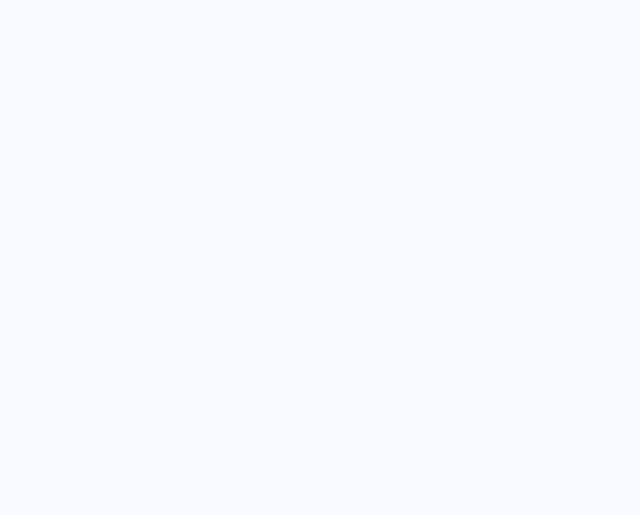
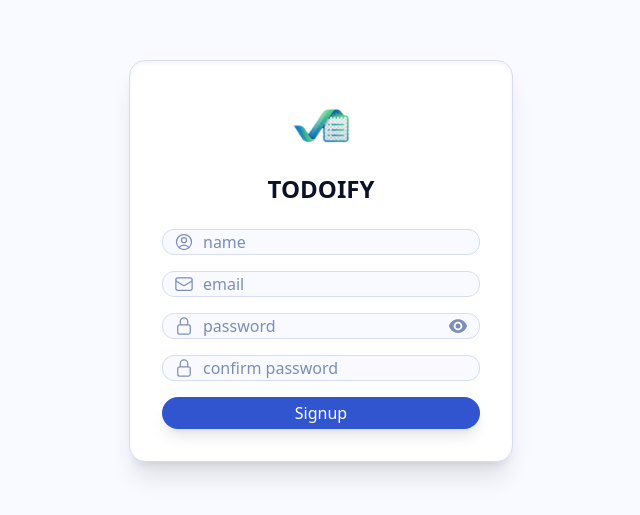
Before and after one commit to Eh-Ho/ToDo-app, a React (Vite) app in the folder todo-app/: page /signup in a window 1280 px wide. Shown: the part 139-654 px from the top of the page, without its empty margins (319-959 px from the left). Built offline with nearby package versions, Linux system fonts and the light colour scheme.

Commit message:
signup page completed

```diff
--- a/todo-app/src/app/router/Router.tsx
+++ b/todo-app/src/app/router/Router.tsx
@@ -1,6 +1,7 @@
 import { BrowserRouter, Routes, Route } from "react-router-dom";
 import AuthLayout from "../layouts/AuthLayout";
 import LoginPage from "../../pages/auth/LoginPage";
+import SignupPage from "../../pages/auth/SignupPage";
 
 function Router() {
   return (
@@ -8,10 +9,9 @@ function Router() {
       <Routes>
         {/* TODO landing page */}
         <Route path="/"></Route>
-        {/* TODO auth layout wrapper */}
         <Route element={<AuthLayout />}>
           <Route path="login" element={<LoginPage />}></Route>
-          <Route path="signup"></Route>
+          <Route path="signup" element={<SignupPage />}></Route>
         </Route>
 
         <Route>
--- a/todo-app/src/pages/auth/LoginPage.tsx
+++ b/todo-app/src/pages/auth/LoginPage.tsx
@@ -26,7 +26,7 @@ const LoginPage = () => {
           <h2 className="text-content text-2xl font-bold">welcome back! 👋</h2>
         </div>
         <form
-          className="w-full  flex flex-col gap-4 items-center"
+          className="w-full flex flex-col gap-4"
           onSubmit={handleSubmit(onSubmit)}
         >
           <TextField
--- a/todo-app/src/pages/auth/SignupPage.tsx
+++ b/todo-app/src/pages/auth/SignupPage.tsx
@@ -1,5 +1,88 @@
-import React from "react";
+import Card from "../../components/UI/Card";
+import logo from "../../assets/logo with no name.png";
+import TextField from "../../components/UI/textField";
+import Button from "../../components/UI/Button";
+import { useState } from "react";
+import {
+  EnvelopeIcon,
+  LockClosedIcon,
+  UserCircleIcon,
+} from "@heroicons/react/24/outline";
+import { EyeSlashIcon, EyeIcon } from "@heroicons/react/24/solid";
+import type { SignUpRequest } from "../../types/Auth";
+import { useForm } from "react-hook-form";
+import type { SubmitHandler } from "react-hook-form";
 
-export const SignupPage = () => {
-  return <div>SignupPage</div>;
+export type SignUpForm = SignUpRequest & {
+  confirmPassword: string;
 };
+const SignupPage = () => {
+  const [showPassword, setShowPassword] = useState<boolean>(false);
+  const {
+    register,
+    formState: { errors },
+    handleSubmit,
+  } = useForm<SignUpForm>();
+  const onSubmit: SubmitHandler<SignUpForm> = (data) => console.log(data);
+  return (
+    <Card>
+      <div className="flex flex-col w-full gap-6">
+        <div className="flex flex-col items-center">
+          <img className="h-20 w-auto" src={logo}></img>
+          <h2 className="font-bold text-2xl text-content">TODOIFY</h2>
+        </div>
+        <form className="flex flex-col gap-4" onSubmit={handleSubmit(onSubmit)}>
+          <TextField
+            error={errors.name?.message}
+            {...register("name")}
+            type="text"
+            placeHolder="name"
+          >
+            <UserCircleIcon className="h-5 w-5 text-tertiary" />
+          </TextField>
+          <TextField
+            error={errors.email?.message}
+            {...register("email")}
+            type="text"
+            placeHolder="email"
+          >
+            <EnvelopeIcon className="h-5 w-5 text-tertiary" />
+          </TextField>
+          <TextField
+            error={errors.password?.message}
+            {...register("password")}
+            type={showPassword ? "text" : "password"}
+            placeHolder="password"
+            button={
+              <button
+                type="button"
+                onClick={() => setShowPassword(!showPassword)}
+              >
+                {showPassword ? (
+                  <EyeSlashIcon className="h-5 w-5 text-tertiary" />
+                ) : (
+                  <EyeIcon className="h-5 w-5 text-tertiary" />
+                )}
+              </button>
+            }
+          >
+            <LockClosedIcon className="h-5 w-5 text-tertiary" />
+          </TextField>
+          <TextField
+            {...register("confirmPassword")}
+            error={errors.confirmPassword?.message}
+            type="password"
+            placeHolder="confirm password"
+          >
+            <LockClosedIcon className="h-5 w-5 text-tertiary" />
+          </TextField>
+          <Button type="submit">
+            <span>Signup</span>
+          </Button>
+        </form>
+      </div>
+    </Card>
+  );
+};
+
+export default SignupPage;
```
